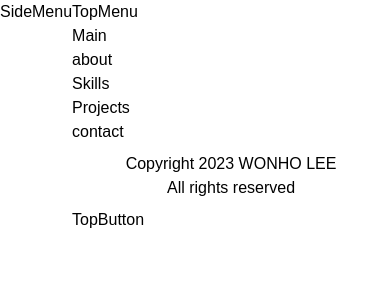
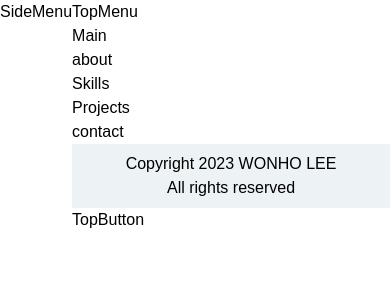
Before and after one commit to W0N-H0/portfolio-next13, a Next.js app: page / in a window 390 px wide. Shown: the top 300 px of the page. Built offline with nearby package versions, Linux system fonts and the light colour scheme; a web font is replaced by a local one.

Commit message:
[Chore] tailwind 구성 및 전역변수 설정(xs breakpoint 설정, 색상변수 추가)

```diff
--- a/tailwind.config.js
+++ b/tailwind.config.js
@@ -1,18 +1,25 @@
 /** @type {import('tailwindcss').Config} */
+const defaultTheme = require("tailwindcss/defaultTheme");
 module.exports = {
   content: [
-    './pages/**/*.{js,ts,jsx,tsx,mdx}',
-    './components/**/*.{js,ts,jsx,tsx,mdx}',
-    './app/**/*.{js,ts,jsx,tsx,mdx}',
+    "./pages/**/*.{js,ts,jsx,tsx,mdx}",
+    "./components/**/*.{js,ts,jsx,tsx,mdx}",
+    "./app/**/*.{js,ts,jsx,tsx,mdx}",
   ],
   theme: {
+    screens: {
+      xs: "475px",
+      ...defaultTheme.screens,
+    },
     extend: {
-      backgroundImage: {
-        'gradient-radial': 'radial-gradient(var(--tw-gradient-stops))',
-        'gradient-conic':
-          'conic-gradient(from 180deg at 50% 50%, var(--tw-gradient-stops))',
+      colors: {
+        "dark-red": "#d80032",
+        "light-red": "#ef233c",
+        "light-bg": "#edf2f4",
+        "dark-bg": "#8d99ae",
+        "dark-blue": "#2b2d42",
       },
     },
   },
   plugins: [],
-}
+};
```
